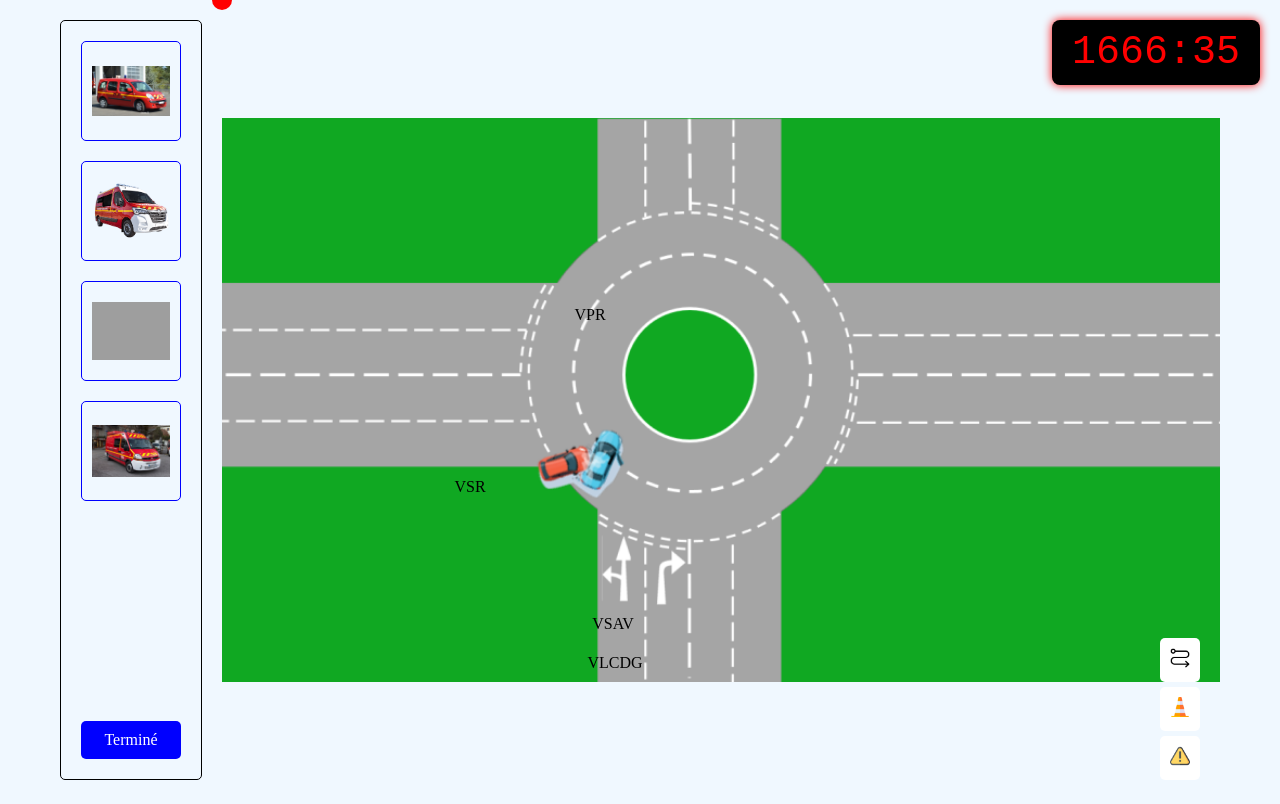
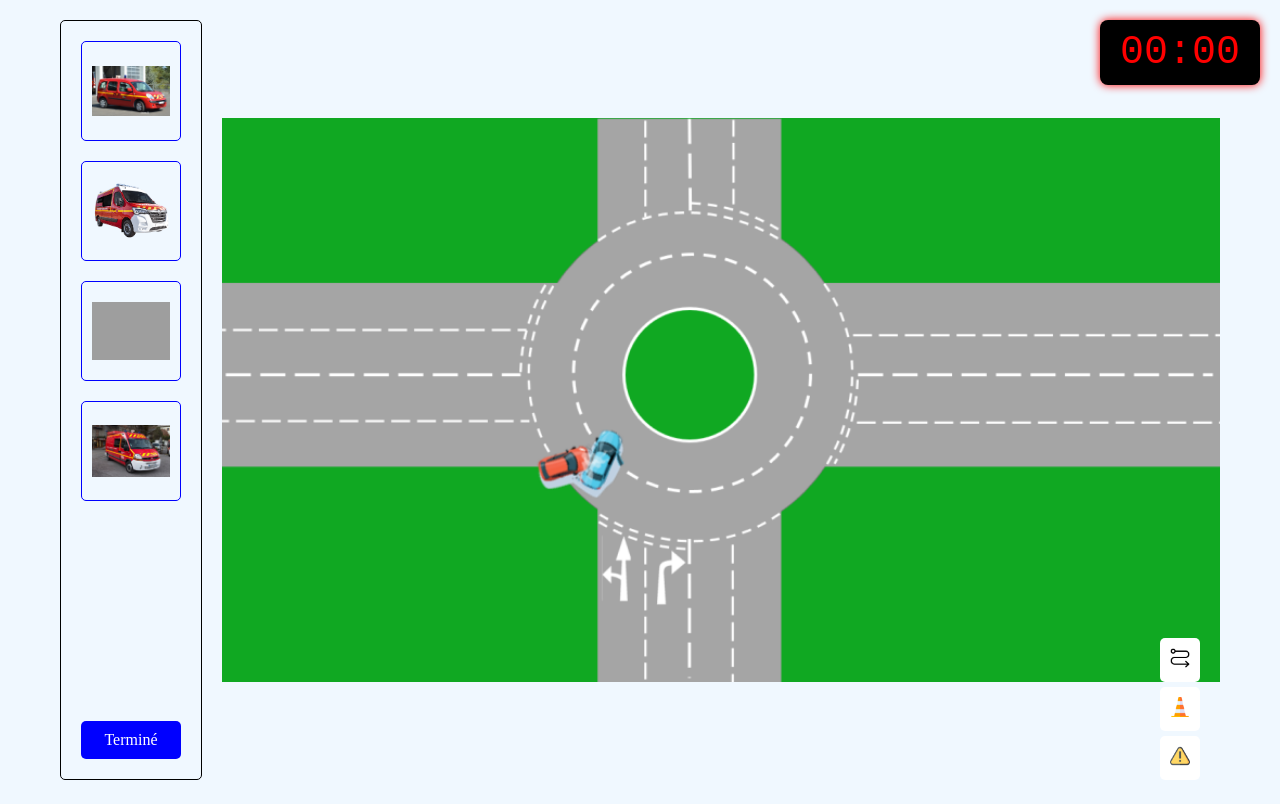
Before and after one commit to William-Johnny/VPR_Game, a plain HTML site: page index.html in a window 1280 px wide. Drawn offline with Linux system fonts and the light colour scheme; grey boxes are pictures that could not be loaded.

Commit message:
refacto: removed debug tools

```diff
--- a/index.html
+++ b/index.html
@@ -27,7 +27,7 @@
         </div>
         <button id="finished">Terminé</button>
       </div>
-      <div id="mainWindow"><div id="debugPoint"></div></div>
+      <div id="mainWindow"></div>
       <div id="buttons">
         <button id="addDist">
           <img src="assets/image/icon/route.png" alt="" />
--- a/script.js
+++ b/script.js
@@ -428,57 +428,57 @@
     document.getElementById("contextMenu").style.display = "none";
   });
 
-  function createPoint(pos, color) {
-    const div = document.createElement("div");
-    div.classList.add("map-point");
+  // function createPoint(pos, color) {
+  //   const div = document.createElement("div");
+  //   div.classList.add("map-point");
 
-    div.style.left = `${pos.x}px`;
-    div.style.top = `${pos.y}px`;
-    div.style.backgroundColor = color;
+  //   div.style.left = `${pos.x}px`;
+  //   div.style.top = `${pos.y}px`;
+  //   div.style.backgroundColor = color;
 
-    return div;
-  }
+  //   return div;
+  // }
 
-  function createDebugPoint(x, y, name) {
-    const point = document.createElement("div");
-    point.classList.add("debug-point");
+  // function createDebugPoint(x, y, name) {
+  //   const point = document.createElement("div");
+  //   point.classList.add("debug-point");
 
-    point.style.position = "absolute";
-    point.style.left = `${x}px`;
-    point.style.top = `${y}px`;
-    point.style.transform = "translate(-50%, -50%)";
+  //   point.style.position = "absolute";
+  //   point.style.left = `${x}px`;
+  //   point.style.top = `${y}px`;
+  //   point.style.transform = "translate(-50%, -50%)";
 
-    point.textContent = name;
+  //   point.textContent = name;
 
-    return point;
-  }
+  //   return point;
+  // }
 
-  function displayTruckDebugPoints(road) {
-    const trucks = road.map.trucks[0]; // your structure
+  // function displayTruckDebugPoints(road) {
+  //   const trucks = road.map.trucks[0]; // your structure
 
-    Object.entries(trucks).forEach(([name, pos]) => {
-      const point = createDebugPoint(pos.x, pos.y, name);
-      mainWindow.appendChild(point);
-    });
-  }
+  //   Object.entries(trucks).forEach(([name, pos]) => {
+  //     const point = createDebugPoint(pos.x, pos.y, name);
+  //     mainWindow.appendChild(point);
+  //   });
+  // }
 
-  function displayMapPoints(road) {
-    // // Trucks (blue)
-    // road.map.trucks.forEach((p) => {
-    //   const point = createPoint(p, "blue");
-    //   overlay.appendChild(point);
-    // });
+  // function displayMapPoints(road) {
+  //   // // Trucks (blue)
+  //   // road.map.trucks.forEach((p) => {
+  //   //   const point = createPoint(p, "blue");
+  //   //   overlay.appendChild(point);
+  //   // });
 
-    // Cones (orange)
-    road.map.cones.forEach((p) => {
-      const point = createPoint(p, "orange");
-      overlay.appendChild(point);
-    });
+  //   // Cones (orange)
+  //   road.map.cones.forEach((p) => {
+  //     const point = createPoint(p, "orange");
+  //     overlay.appendChild(point);
+  //   });
 
-    // Triangles (yellow)
-    road.map.triangles.forEach((p) => {
-      const point = createPoint(p, "yellow");
-      overlay.appendChild(point);
-    });
-  }
+  //   // Triangles (yellow)
+  //   road.map.triangles.forEach((p) => {
+  //     const point = createPoint(p, "yellow");
+  //     overlay.appendChild(point);
+  //   });
+  // }
 });
```
